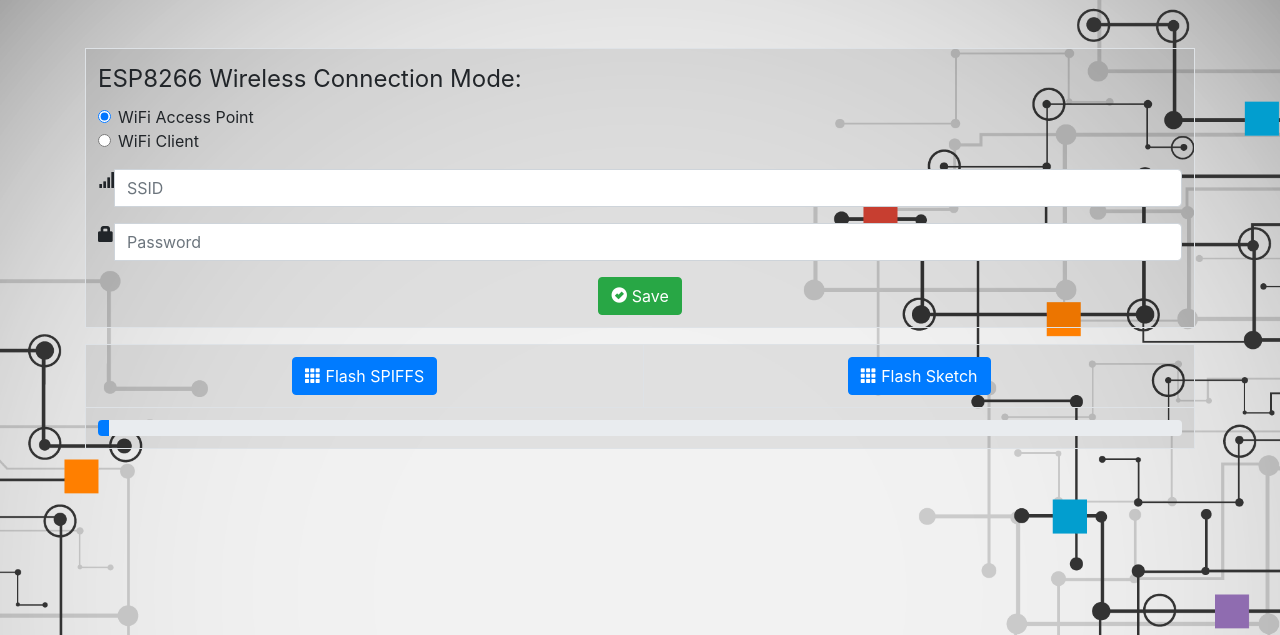
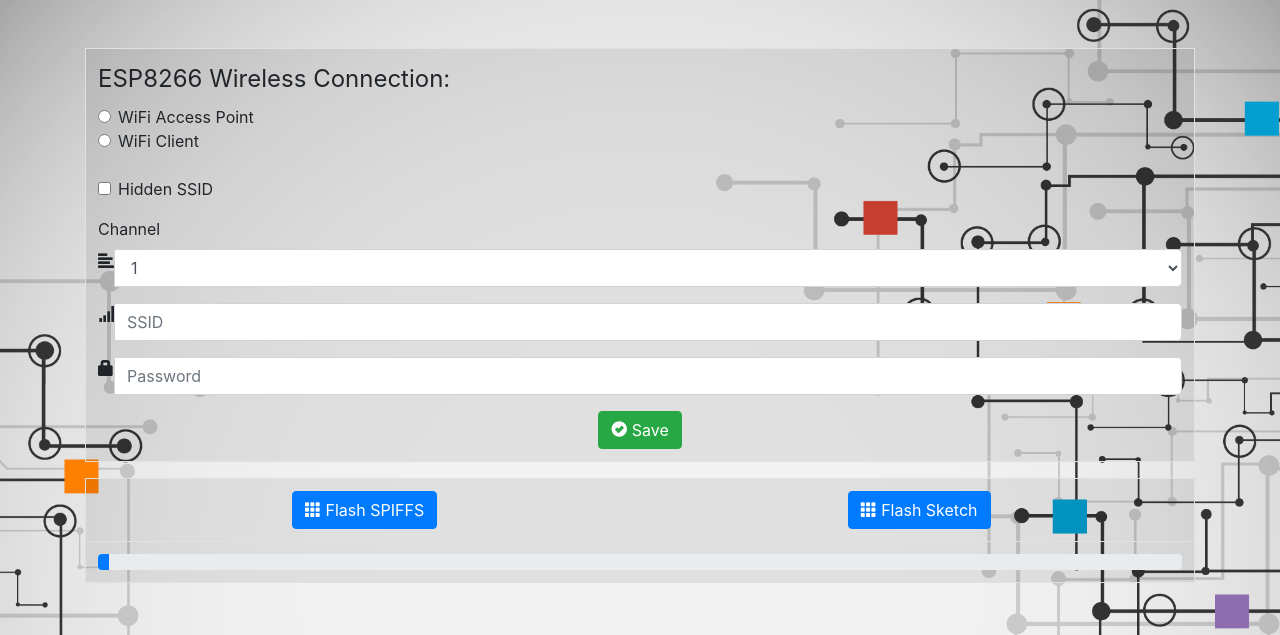
Before and after one commit to dimecho/Open-Inverter-WebInterface, a PHP site: page /esp8266.php in a window 1280 px wide. Shown: the part 58-693 px from the top of the page. Run offline with PHP 8.4, Linux system fonts and the light colour scheme; data that the repository does not hold is empty.

Commit message:
added esp nvram settings

```diff
--- a/Web/css/style.css
+++ b/Web/css/style.css
@@ -17,7 +17,7 @@ body {
   font-size:13px !important;
   font-weight:normal !important;
 }
-.svg-inject {
+.iconic {
   width:32px;
   height:32px;
   margin: 8px auto;
--- a/Web/esp8266.php
+++ b/Web/esp8266.php
@@ -17,7 +17,31 @@
 		}
 	};
 
+	function WiFiHiddenCheck(element) {
+		if(element.checked) {
+			$("#WiFiHidden").val("1");
+		}else{
+			$("#WiFiHidden").val("0");
+		}
+	};
+
 	$(document).ready(function() {
+		$.ajax("/nvram", {
+            dataType: 'json',
+	        success: function success(data) {
+                console.log(data);
+                if(data["nvram0"] == "0") {
+                	$("#WiFiModeAP").prop("checked", true);
+                }else{
+                	$("#WiFiModeClient").prop("checked", true);
+                }
+                var bool_value = data["nvram1"] == "1" ? true : false
+                $("#WiFiHidden").val(data["nvram1"]);
+                $("WiFiHiddenCheckbox").prop("checked", bool_value);
+                $("#WiFiChannel").val(data["nvram2"]);
+                $("#WiFiSSID").val(data["nvram3"]);
+	        }
+	    });
 		$("#fileSPIFFS").change(function() {
 			i = 1;
 			formName = "#formSPIFFS";
@@ -26,7 +50,6 @@
 			$.ajax("/format", {
 		        success: function success(data) {
 		            $.notify({ message: data }, { type: "success" });
-		            $.ajax("/reset");
 		        }
 		    });
 		});
@@ -57,32 +80,57 @@
                         <td>
                         	<form method="POST" action="/nvram">
                         		<fieldset class="form-group">
-                        			<legend>ESP8266 Wireless Connection Mode:</legend>
+                        			<legend>ESP8266 Wireless Connection:</legend>
 		                        	<div class="form-check">
 		                        		<label class="form-check-label">
-									    <input type="radio" class="form-check-input" name="optionsRadios" id="optionsRadios1" value="option1" checked>
+									    <input type="radio" class="form-check-input" id="WiFiModeAP" name="WiFiMode" value="0">
 									        WiFi Access Point
 									    </label>
 									</div>
 									<div class="form-check">
 		                        		<label class="form-check-label">
-									    <input type="radio" class="form-check-input" name="optionsRadios" id="optionsRadios2" value="option2">
+									    <input type="radio" class="form-check-input" id="WiFiModeClient" name="WiFiMode" value="1">
 									        WiFi Client
 									    </label>
 									</div>
+									<br/>
+									<div class="form-check">
+									  <label class="form-check-label">
+									  	<input type="hidden" id="WiFiHidden" name="WiFiHidden" value="0">
+									    <input type="checkbox" id="WiFiHiddenCheckbox" class="form-check-input" onclick="WiFiHiddenCheck(this);">
+									    	Hidden SSID
+									  </label>
+									</div>
 								</fieldset>
 								<div class="form-group">
-									<label class="sr-only" for="inputWiFiSSID">SSID</label>
+									<label for="WiFiChannel">Channel</label>
 									<div class="input-group">
-								    	<div class="input-group-addon"><i class="glyphicon glyphicon-signal prefix"> </i></div>
-								    	<input type="text" id="inputWiFiSSID" class="form-control" placeholder="SSID">
+										<div class="input-group-addon"><i class="glyphicon glyphicon-align-left"></i></div>
+										<select id="WiFiChannel" class="form-control" name="WiFiChannel">
+											<option>1</option>
+											<option>2</option>
+											<option>3</option>
+											<option>4</option>
+											<option>5</option>
+											<option>6</option>
+											<option>7</option>
+											<option>8</option>
+											<option>9</option>
+											<option>10</option>
+											<option>11</option>
+										</select>
 									</div>
 								</div>
 								<div class="form-group">
-									<label class="sr-only" for="inputWiFiPassword">Password</label>
 									<div class="input-group">
-										<div class="input-group-addon"><i class="glyphicon glyphicon-lock prefix"> </i></div>
-								    	<input type="password" id="inputWiFiPassword" class="form-control" placeholder="Password">
+								    	<div class="input-group-addon"><i class="glyphicon glyphicon-signal"></i></div>
+								    	<input type="text" id="WiFiSSID" name="WiFiSSID" class="form-control" placeholder="SSID">
+									</div>
+								</div>
+								<div class="form-group">
+									<div class="input-group">
+										<div class="input-group-addon"><i class="glyphicon glyphicon-lock"></i></div>
+								    	<input type="password" id="WiFiPassword" name="WiFiPassword" class="form-control" placeholder="Password">
 									</div>
 								</div>
 								<center><button type="submit" class="btn btn-success"><i class="glyphicon glyphicon-ok-sign"></i> Save</button></center>
--- a/Web/js/index.js
+++ b/Web/js/index.js
@@ -36,8 +36,6 @@ $(document).ready(function()
                 },
                 validate: function(value) {
 
-                    clearTimeout(statusRefreshTimer); //Pause status refresh
-
                     validateInput(this.id, value, function(r) {
                         if(r === true)
                             return '-';
@@ -61,12 +59,9 @@ $(document).ready(function()
                         }else{
                             $.notify({ icon: 'glyphicon glyphicon-warning-sign', title: 'Error', message: data },{ type: 'danger' });
                         }
-                        buildStatus(true); //Resume status refresh
                     //}
                 }
             });
-
-            //buildStatus(true);
 
         }).fail(function( jqxhr, settings, exception ) {
             esp8266 = true;
--- a/Web/js/menu.js
+++ b/Web/js/menu.js
@@ -158,17 +158,6 @@ function sendCommand(cmd) {
         cache: false,
         timeout: 32000, // timeout 32 seconds
         success: function success(data) {
-
-            if(data.indexOf("Error") != -1) {
-
-                var title = $("#title h3").empty();
-                title.append("Check Serial Connection");
-                var connection = $("#connection").show();
-
-                $.notify({ message: data }, { type: 'danger' });
-
-            }else{
-
             if(cmd == "json") {
                 try {
                     e = JSON.parse(data);
@@ -178,7 +167,6 @@ function sendCommand(cmd) {
                 }
             }else{
                 e = data;
-                }
             }
         },
         error: function error(xhr, textStatus, errorThrown) {}
```
Also changed, not shown: Web/js/status.js (+24 -31 lines), Web/img/connection.jpg (deleted), 5 other files. Lines whose indentation alone changed are shown as unchanged.
